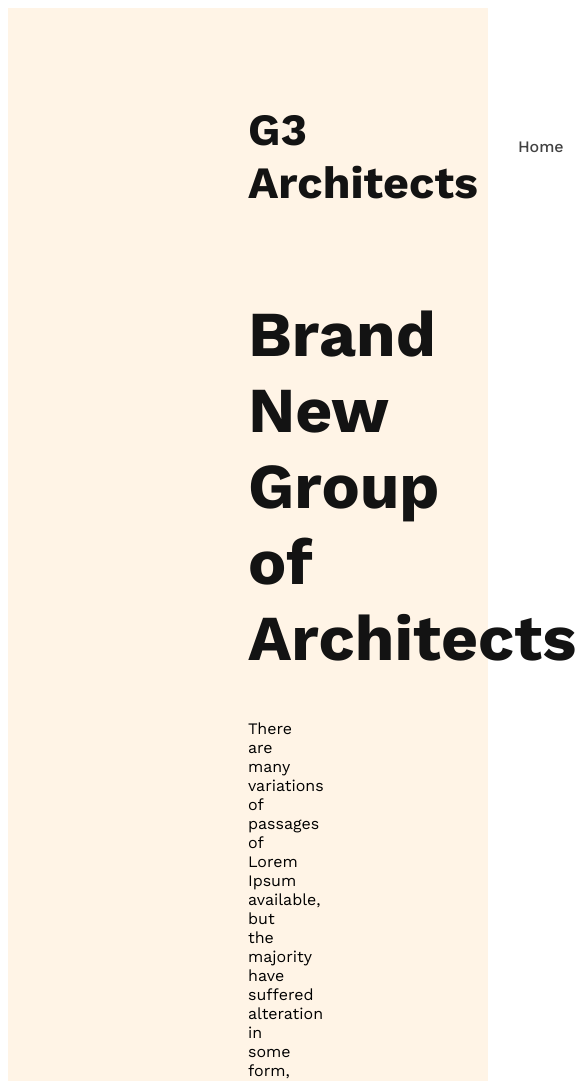
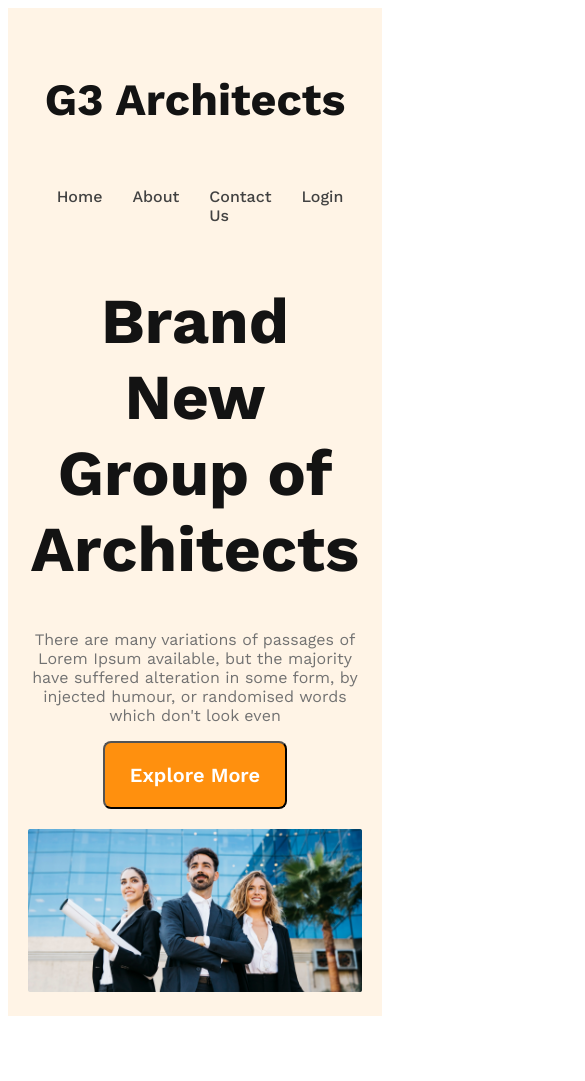
Before and after one commit to Jemforest/Architects, a plain HTML site: page index.html in a window 390 px wide. Shown: the top 1081 px of the page, 585 px wide, since content can reach past the window. After the commit the page ends 1024 px from the top, so only its background shows below. Drawn offline with nearby package versions, Linux system fonts and the light colour scheme.

Commit message:
header section responsive

```diff
--- a/style/architects.css
+++ b/style/architects.css
@@ -5,6 +5,14 @@
 }
 
 .btn_primary{
+    border-radius: 8px;
+    color: #FFF;
+    background: #FF900E;
+    padding: 20px 25px;
+    font-size: 1.25rem;
+    font-weight: 600;
+    cursor: pointer;
+    border: opx;
 
 }
 
@@ -48,3 +56,48 @@ nav li a{
     font-weight: 700;
     color: #131313;
 }
+.banner_description{
+    color: #727272;
+}
+.banner img{
+    margin-top: 1.25rem;
+    width: 100%;
+}
+
+
+
+
+
+
+
+
+
+
+
+
+
+
+
+
+/* responsive */
+@media screen and (max-width: 576px){
+    header {
+        padding: 1.25rem;
+    }
+    nav{
+        flex-direction: column;
+    }
+}
+@media screen and (min-width: 577px) and (max-width: 960px) {
+    nav{
+        flex-direction: column;
+    }
+    header {
+        padding: 1.25rem;
+    }
+}
+@media screen and (min-width: 961px) and (max-width: 1260px){
+    header {
+        padding: 7.5rem;
+    }
+}
```
